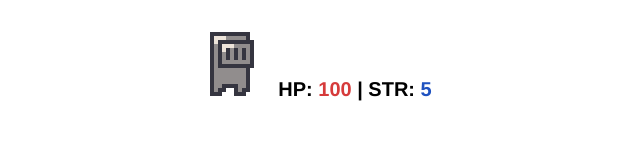
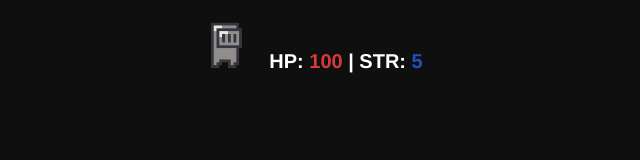
Before and after one commit to cjc027/Project-1, a plain HTML site: page index.html in a window 1280 px wide. Shown: the whole page, without its empty margins (333-973 px from the left). Drawn offline with Linux system fonts and the light colour scheme.

Commit message:
add background color

```diff
--- a/css/style.css
+++ b/css/style.css
@@ -8,6 +8,7 @@ body {
     justify-items: center;
     margin: 0;
     font-family: Helvetica;
+    background-color: rgb(15, 15, 15);
 }
 
 .stats {
@@ -18,8 +19,14 @@ body {
 }
 
 p {
+    color: rgb(255, 255, 255);
     font-size: 20px;
     font-weight: 800;
+}
+
+img {
+    width: 68px;
+    margin: 0 10px 0 0;
 }
 
 .hitpoints {
```
